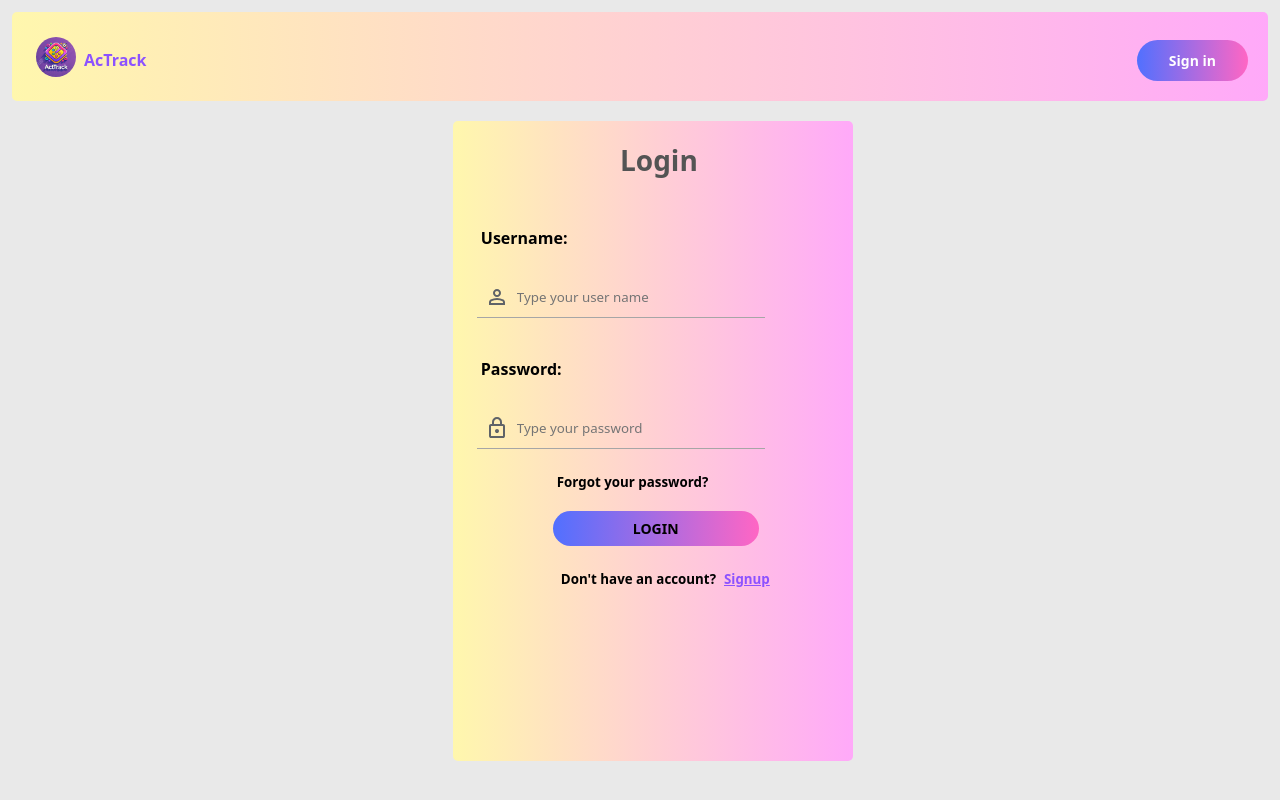
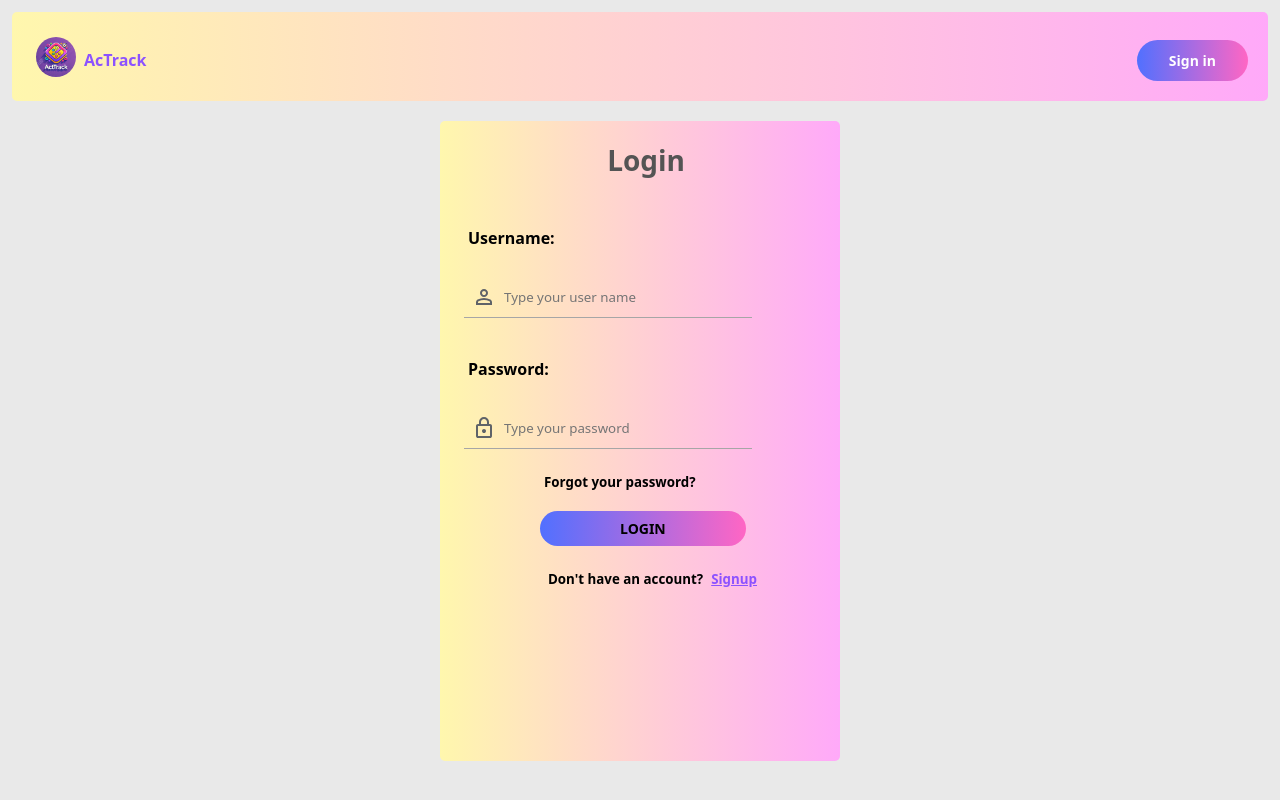
Before and after one commit to yvonneitan/yvonne-itangishaka-capstone-project-client, a React (Vite) app in the folder client-actrack/: page / in a window 1280 px wide. Built offline with nearby package versions, Linux system fonts and the light colour scheme.

Commit message:
Center the login page component

```diff
--- a/client-actrack/src/pages/LoginPage/LoginPage.scss
+++ b/client-actrack/src/pages/LoginPage/LoginPage.scss
@@ -4,16 +4,16 @@
 .login-container {
     display: flex;
     flex-direction: column;
-  width: max-content;
+    width: 50%;
+    max-width: 25rem;
+    height: 80vh;
     background: $background-container-color;
     padding: 1rem;
-  margin: 1rem;
-  width: 50%;
-  height: 80vh;
+    margin: 1rem auto;
     border-radius: 0.3125rem;
     gap: 2rem;
-  max-width: 25rem;
-  margin-left:35%;
+
+
   &__header {
     background-color: transparent;
     color: $text-grey;
```
Lines whose indentation alone changed are shown as unchanged.
